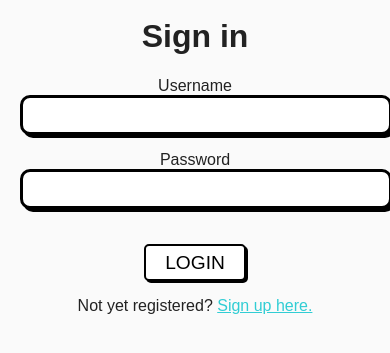
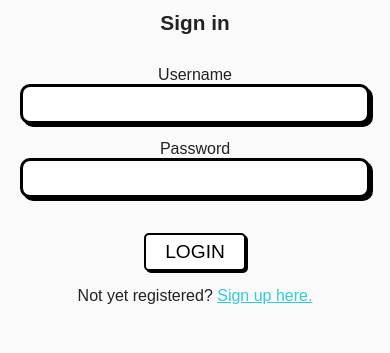
Before and after one commit to EffingKay/theories-client, a React app: page /login in a window 390 px wide. Shown: the part 177-530 px from the top of the page. Built offline with nearby package versions, Linux system fonts and the light colour scheme.

Commit message:
some changes

```diff
--- a/public/index.html
+++ b/public/index.html
@@ -9,7 +9,7 @@
       homescreen on Android. See https://developers.google.com/web/fundamentals/engage-and-retain/web-app-manifest/
     -->
     <link rel="manifest" href="%PUBLIC_URL%/manifest.json">
-    <link rel="shortcut icon" href="%PUBLIC_URL%/favicon.ico">
+    <link rel="shortcut icon" href="%PUBLIC_URL%/53092c0ae9b4e48fb639af156bcca744_iCT_icon.ico">
     <!--
       Notice the use of %PUBLIC_URL% in the tags above.
       It will be replaced with the URL of the `public` folder during the build.
--- a/src/index.css
+++ b/src/index.css
@@ -186,6 +186,7 @@ input {
   outline: none;
   font-size: 1em;
   box-shadow: 3px 3px;
+  box-sizing: border-box;
 }
 
 textarea {
@@ -246,4 +247,9 @@ input {
     bottom: 50%;
     left: 31%;
   }
+
+  h1 {
+    font-size: 1.3em;
+    margin-bottom: 1.5em;
+  }
 }
--- a/src/utils/auth-header.js
+++ b/src/utils/auth-header.js
@@ -5,7 +5,8 @@ export function authHeader() {
     if (user && user.token) {
         return {
             'Authorization': 'Bearer ' + user.token,
-            'Content-Type' : 'application/json'
+            'Content-Type' : 'application/json' ,
+            'Access-Control-Allow-Origin': '*',
         };
     } else {
         return { 'Content-Type' : 'application/json' };
```
Also changed, not shown: public/53092c0ae9b4e48fb639af156bcca744_iCT_icon.ico (added).
